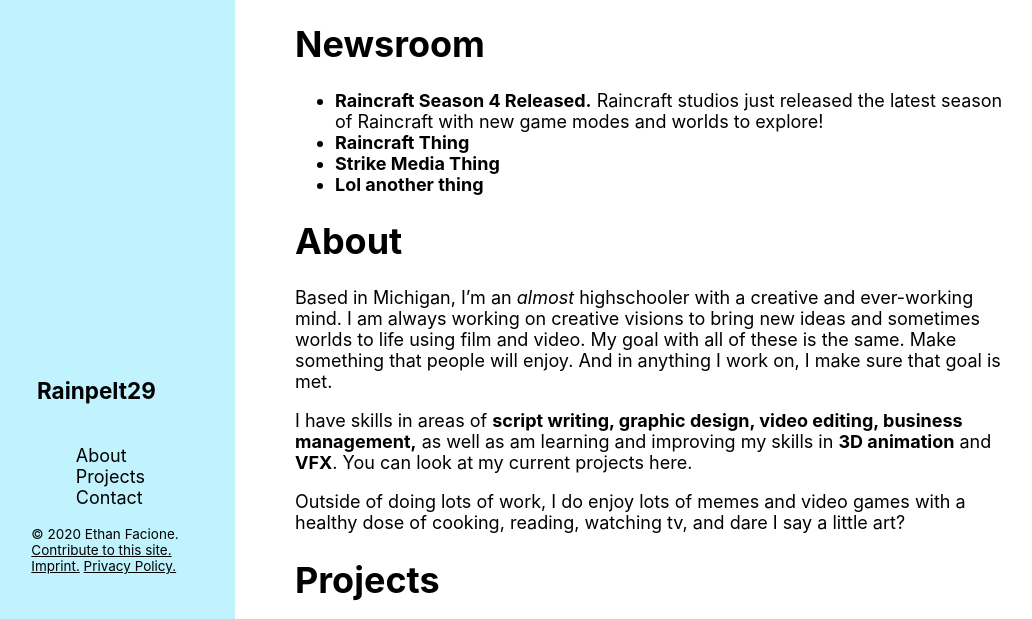
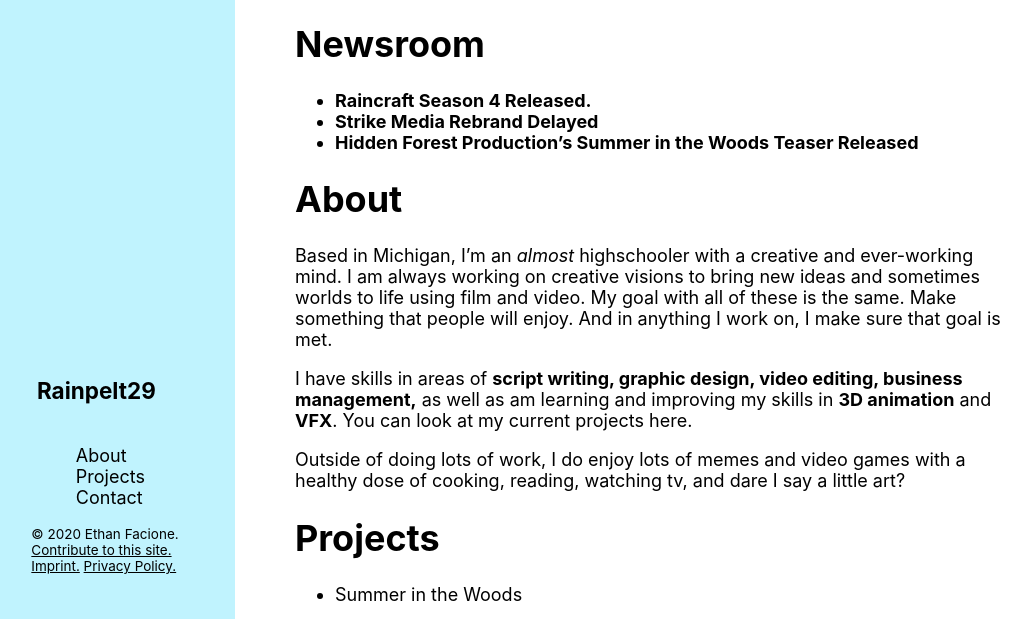
Before and after one commit to Rainpelt29/rainpelt29site, a Jekyll site: the page built from index.md, in a window 1280 px wide and 900 px high, cut to the strip 0-619 px from the top of the window. Shown: the whole strip, without its empty margins (35-1067 px from the left). Built offline with Jekyll 4.4.1, drawn with Linux system fonts in a browser that asks for light colours; some web fonts are replaced.

Commit message:
Update index.md

```diff
--- a/index.md
+++ b/index.md
@@ -4,11 +4,10 @@ title: Home
 ---
 
 # Newsroom
-- **Raincraft Season 4 Released.**
-Raincraft studios just released the latest season of Raincraft with new game modes and worlds to explore!
-- **Raincraft Thing**
-- **Strike Media Thing**
-- **Lol another thing**
+- [**Raincraft Season 4 Released.**]()
+- [**Strike Media Rebrand Delayed**](https://www.youtube.com/watch?v=_Ap1jG611Ho)
+- [**Hidden Forest Production's Summer in the Woods Teaser Released**](#projects)
+
 
 
 # About
```
